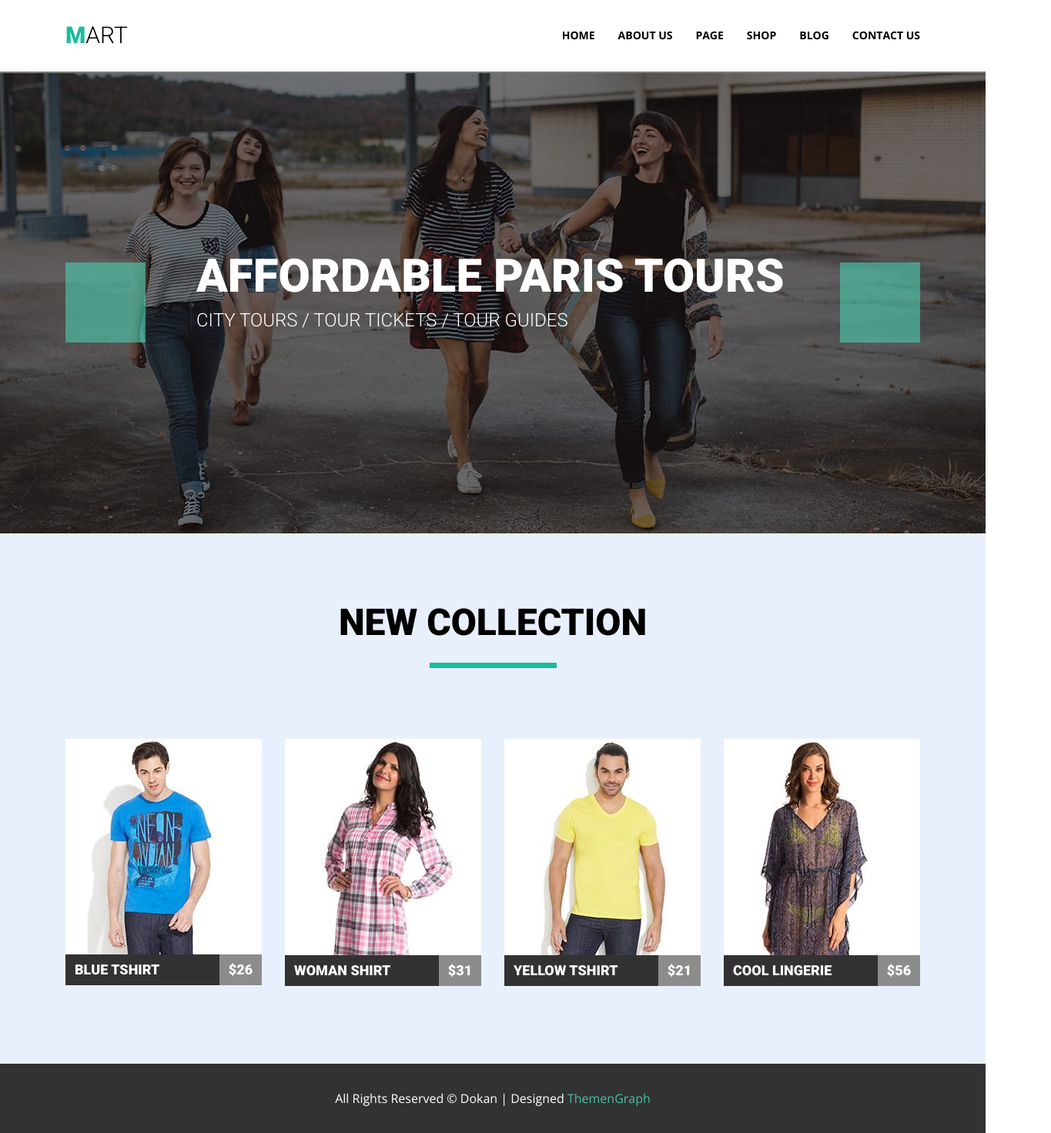
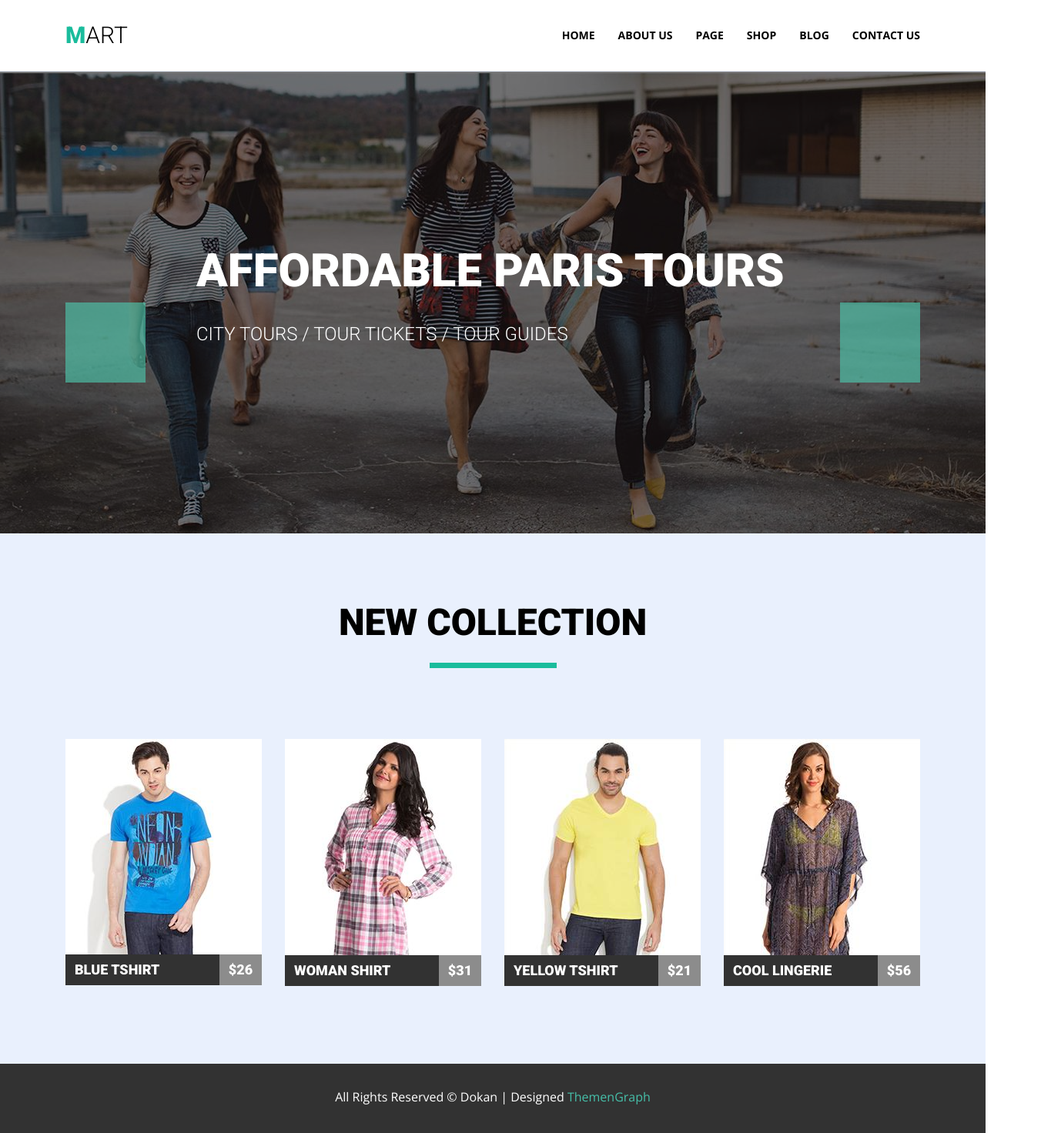
Before and after one commit to ValeriiaChorna/goit-fe-course, a plain HTML site: page html-css/module_5/index.html in a window 1280 px wide. Shown: the whole page at 77% size, 1365 px wide, since content can reach past the window. Drawn offline with nearby package versions, Linux system fonts and the light colour scheme.

Commit message:
bug was fixed3

```diff
--- a/html-css/module_5/css/style.css
+++ b/html-css/module_5/css/style.css
@@ -27,7 +27,7 @@ h1,
 h2,
 h3.product-name,
 .price,
-p.slide-name,
+.slide-name,
 .slide-details {
   font-family: "Roboto", sans-serif;
   line-height: 32px;
@@ -106,18 +106,23 @@ a:focus {
   margin-bottom: 100px;
 }
 
+.slider-menu {
+  position: absolute;
+  width: inherit;
+  top: 50%;
+  transform: translateY(-50%);
+  z-index: 1;
+}
+
 .slider-ctrl {
   position: absolute;
   border: none;
   display: inline-block;
-  top: 50%;
-  transform: translateY(-50%);
   width: 104px;
   height: 104px;
   background-color: rgba(77, 197, 171, 0.65);
   background-position: center;
   background-repeat: no-repeat;
-  z-index: 1;
 }
 
 .slider-ctrl:hover,
@@ -135,40 +140,24 @@ a:focus {
   background-image: url(../img/button-next.png);
 }
 
+.slides {
+  position: absolute;
+  height: 100%;
+  width: inherit;
+  z-index: 2;
+}
+
 .slide-item {
-  position: relative;
+  position: absolute;
+  display: inline-block;
+  top: 50%;
+  left: 50%;
+  transform: translate(-50%, -50%);
 }
 
 .slide-discr {
-  height: 104px;
   width: 770px;
-  position: absolute;
-  top: 50%;
-  left: 50%;
-  transform: translate(-50%, -50%);
   color: #fff;
-  z-index: 2;
-}
-
-.slide-img {
-  position: relative;
-  left: 50%;
-  transform: translateX(-50%);
-  height: 600px;
-  width: 100vw;
-  object-fit: cover;
-}
-
-.slider::after {
-  position: absolute;
-  display: block;
-  top: 50%;
-  left: 50%;
-  transform: translate(-50%, -50%);
-  width: 100vw;
-  height: 100%;
-  content: " ";
-  background-color: rgba(0, 0, 2, 0.52);
 }
 
 .slide-name {
@@ -182,6 +171,29 @@ a:focus {
   font-weight: 300;
   font-size: 24px;
   line-height: 82px;
+}
+
+.slider-image {
+  position: absolute;
+  height: 100%;
+  width: 100%;
+}
+
+.slide-img {
+  height: 100%;
+  width: 100%;
+  object-fit: cover;
+}
+
+.slider-image::after {
+  position: absolute;
+  display: block;
+  top: 50%;
+  transform: translateY(-50%);
+  width: 100%;
+  height: 100%;
+  content: " ";
+  background-color: rgba(0, 0, 2, 0.52);
 }
 
 /* Product */
@@ -229,6 +241,10 @@ h3.product-name {
   padding: 4px 0 4px 12px;
 }
 
+h3 > a {
+  color: inherit;
+}
+
 p.price {
   float: right;
   margin: 0px;
@@ -244,8 +260,6 @@ p.price {
 
 .product-image {
   position: relative;
-  width: 100%;
-  height: auto;
 }
 
 .product-img {
@@ -256,14 +270,16 @@ p.price {
 
 .overlay {
   position: absolute;
-  box-sizing: border-box;
   display: block;
-  height: 100%;
-  width: 100%;
+  top: 10px;
+  right: 10px;
+  left: 10px;
+  bottom: 10px;
 }
 
 .buttons-icons {
   position: absolute;
+  box-sizing: border-box;
   width: 168px;
   height: 110px;
   top: 50%;
@@ -353,7 +369,6 @@ button {
 }
 .product-item:hover .overlay {
   background-color: rgba(0, 0, 0, 0.55);
-  border: 10px solid rgba(255, 255, 255, 0.55);
 }
 
 .product-item:hover .buttons-icons {
@@ -372,21 +387,18 @@ button {
 footer {
   background-color: #323232;
   height: 90px;
-  position: relative;
+  text-align: center;
 }
 
 .footer-discr {
-  position: absolute;
   margin: 0;
+  padding-top: 30px;
   color: #fff;
   font-weight: 400;
   line-height: 28px;
   font-size: 16px;
-  top: 50%;
-  left: 50%;
-  transform: translate(-50%, -50%);
 }
 
-span {
+.designed {
   color: #46bfa9;
 }
--- a/html-css/module_5/index.html
+++ b/html-css/module_5/index.html
@@ -24,8 +24,8 @@
       </div>
     </header>
     <main>
+      <section class="slider">
         <div class="wrapper">
-        <div class="slider">
           <div class="slider-menu">
             <button class="slider-ctrl slider-ctrl-prev"></button>
             <button class="slider-ctrl slider-ctrl-next"></button>
@@ -33,18 +33,26 @@
           <ul class="slides">
             <li class="slide-item">
               <div class="slide-discr">
-                <p class="slide-name">
+                <h3 class="slide-name">
                   AFFORDABLE PARIS TOURS
-                </p>
+                </h3>
                 <span class="slide-details"
                   >CITY TOURS / TOUR TICKETS / TOUR GUIDES</span
                 >
               </div>
-              <img class="slide-img" src="./img/slide.jpg" alt="girls walk" />
             </li>
           </ul>
         </div>
+        <div class="slider-image">
+          <img
+            class="slide-img"
+            src="./img/slide.jpg"
+            alt="girls walk"
+            width="1600"
+            height="600"
+          />
         </div>
+      </section>
       <section class="product">
         <div class="wrapper">
           <h2>NEW COLLECTION</h2>
@@ -86,12 +94,10 @@
                   height="282"
                 />
               </div>
-              <a href="#">
               <div class="product-info clearfix">
-                  <h3 class="product-name">Blue Tshirt</h3>
+                <h3 class="product-name"><a href="#">Blue Tshirt</a></h3>
                 <p class="price">&#36;26</p>
               </div>
-              </a>
             </li>
             <li class="product-item">
               <div class="product-image">
@@ -130,12 +136,10 @@
                   height="282"
                 />
               </div>
-              <a href="#">
               <div class="product-info clearfix">
-                  <h3 class="product-name">WOMAN shirt</h3>
+                <h3 class="product-name"><a href="#">WOMAN shirt</a></h3>
                 <p class="price">&#36;31</p>
               </div>
-              </a>
             </li>
             <li class="product-item">
               <div class="product-image">
@@ -174,12 +178,10 @@
                   height="282"
                 />
               </div>
-              <a href="#">
               <div class="product-info clearfix">
-                  <h3 class="product-name">YELLOW Tshirt</h3>
+                <h3 class="product-name"><a href="#">YELLOW Tshirt</a></h3>
                 <p class="price">&#36;21</p>
               </div>
-              </a>
             </li>
             <li class="product-item">
               <div class="product-image">
@@ -218,12 +220,10 @@
                   height="282"
                 />
               </div>
-              <a href="#">
               <div class="product-info clearfix">
-                  <h3 class="product-name">Cool lingerie</h3>
+                <h3 class="product-name"><a href="#">Cool lingerie</a></h3>
                 <p class="price">&#36;56</p>
               </div>
-              </a>
             </li>
           </ul>
         </div>
@@ -232,7 +232,8 @@
     <footer>
       <div class="wrapper">
         <p class="footer-discr">
-          All Rights Reserved &#169; Dokan | Designed <span>ThemenGraph</span>
+          All Rights Reserved &#169; Dokan | Designed
+          <a href="#" class="designed">ThemenGraph</a>
         </p>
       </div>
     </footer>
```
Lines whose indentation alone changed are shown as unchanged.
